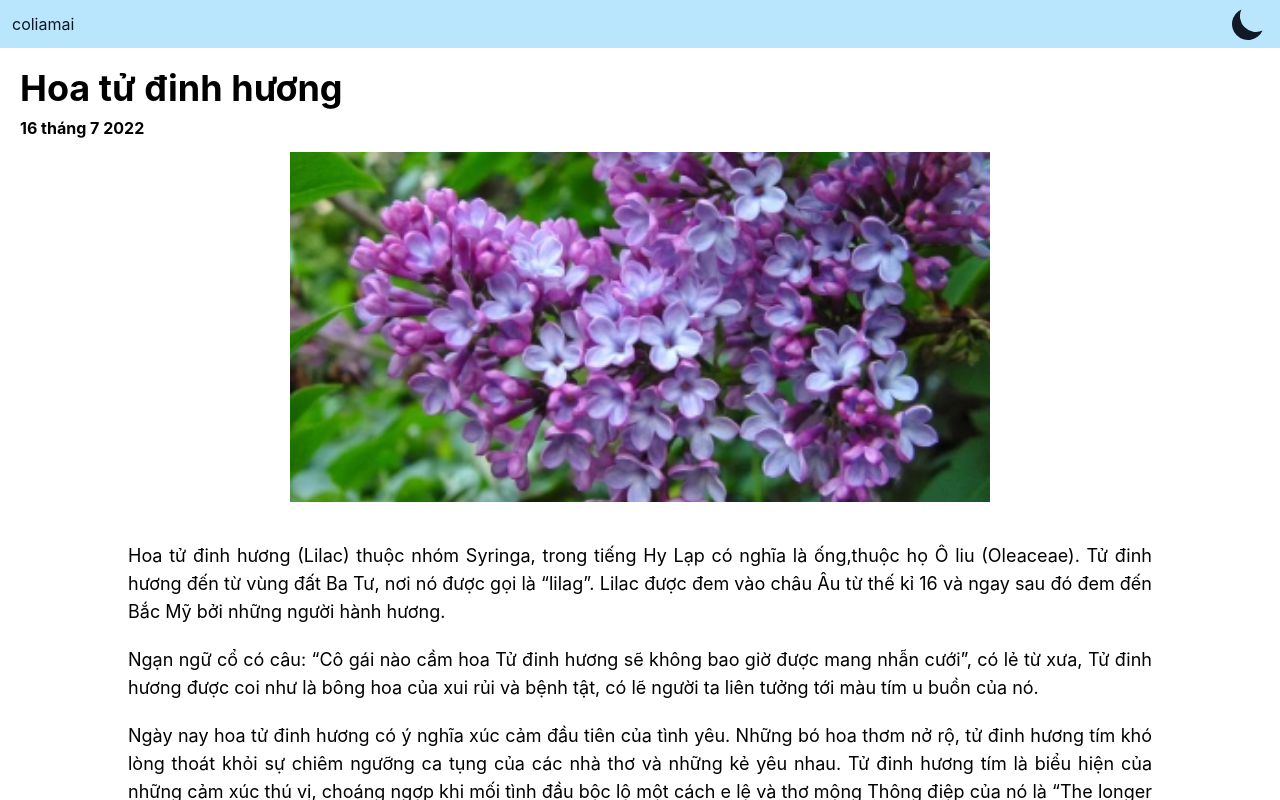
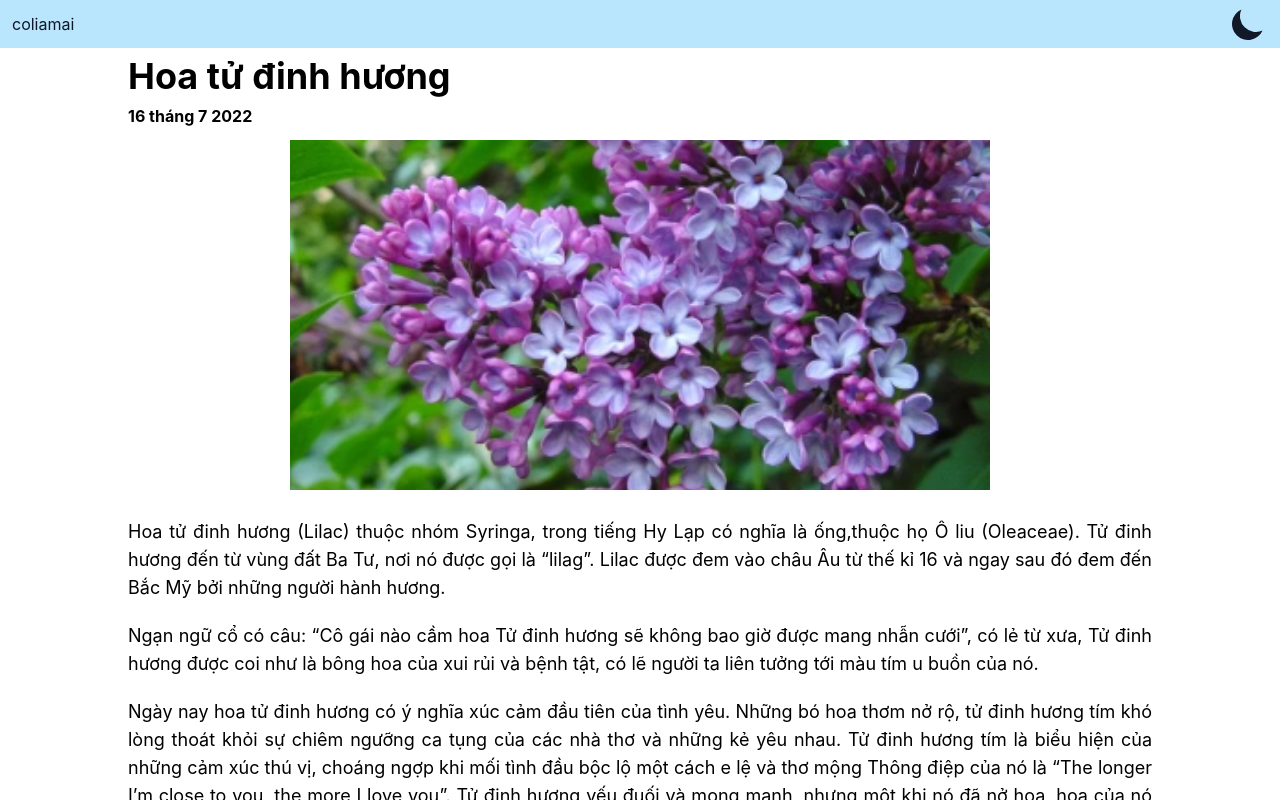
Before and after one commit to chinguyen98/myblog, a Next.js app: page /posts/hoa-tu-dinh-huong in a window 1280 px wide. Shown: the top 800 px of the page. Built offline with nearby package versions, Linux system fonts and the light colour scheme.

Commit message:
update content

```diff
--- a/_posts/hoa-tu-dinh-huong.md
+++ b/_posts/hoa-tu-dinh-huong.md
@@ -16,3 +16,6 @@ Hoa tử đinh hương (Lilac) thuộc nhóm Syringa, trong tiếng Hy Lạp có
 Ngạn ngữ cổ có câu: “Cô gái nào cầm hoa Tử đinh hương sẽ không bao giờ được mang nhẫn cưới”, có lẻ từ xưa, Tử đinh hương được coi như là bông hoa của xui rủi và bệnh tật, có lẽ người ta liên tưởng tới màu tím u buồn của nó.
 
 Ngày nay hoa tử đinh hương có ý nghĩa xúc cảm đầu tiên của tình yêu. Những bó hoa thơm nở rộ, tử đinh hương tím khó lòng thoát khỏi sự chiêm ngưỡng ca tụng của các nhà thơ và những kẻ yêu nhau. Tử đinh hương tím là biểu hiện của những cảm xúc thú vị, choáng ngợp khi mối tình đầu bộc lộ một cách e lệ và thơ mộng Thông điệp của nó là “The longer I’m close to you, the more I love you”. Tử đinh hương yếu đuối và mong manh, nhưng một khi nó đã nở hoa, hoa của nó sẽ mãi mãi in sâu trong trái tim của những người nhìn thấy.
+
+![Demo](/assets/contents/lilac/umisaki-lilac-1.webp)
+![Demo](/assets/contents/lilac/umisaki-lilac-2.webp)
--- a/components/PostPage/PostHeader/PostHeader.tsx
+++ b/components/PostPage/PostHeader/PostHeader.tsx
@@ -16,7 +16,7 @@ const PostHeader = ({ date, title, coverImg }: PostHeaderProps): JSX.Element =>
   }, [date]);
 
   return (
-    <div className="w-full p-5 font-bold">
+    <div className="w-full px-32 py-2 font-bold">
       <div>
         <h1 className="text-4xl mb-2">{title}</h1>
         <h5>{displayTime}</h5>
```
Also changed, not shown: public/assets/contents/lilac/umisaki-lilac-1.webp (added), public/assets/contents/lilac/umisaki-lilac-2.webp (added).
